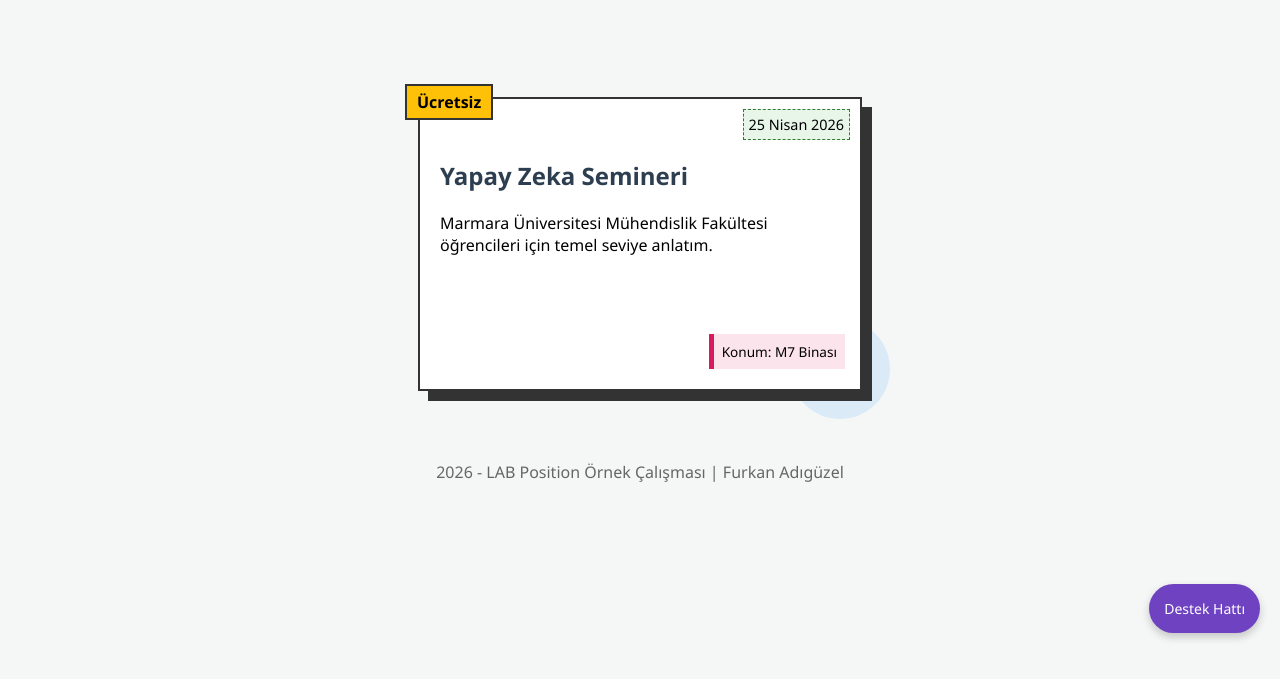
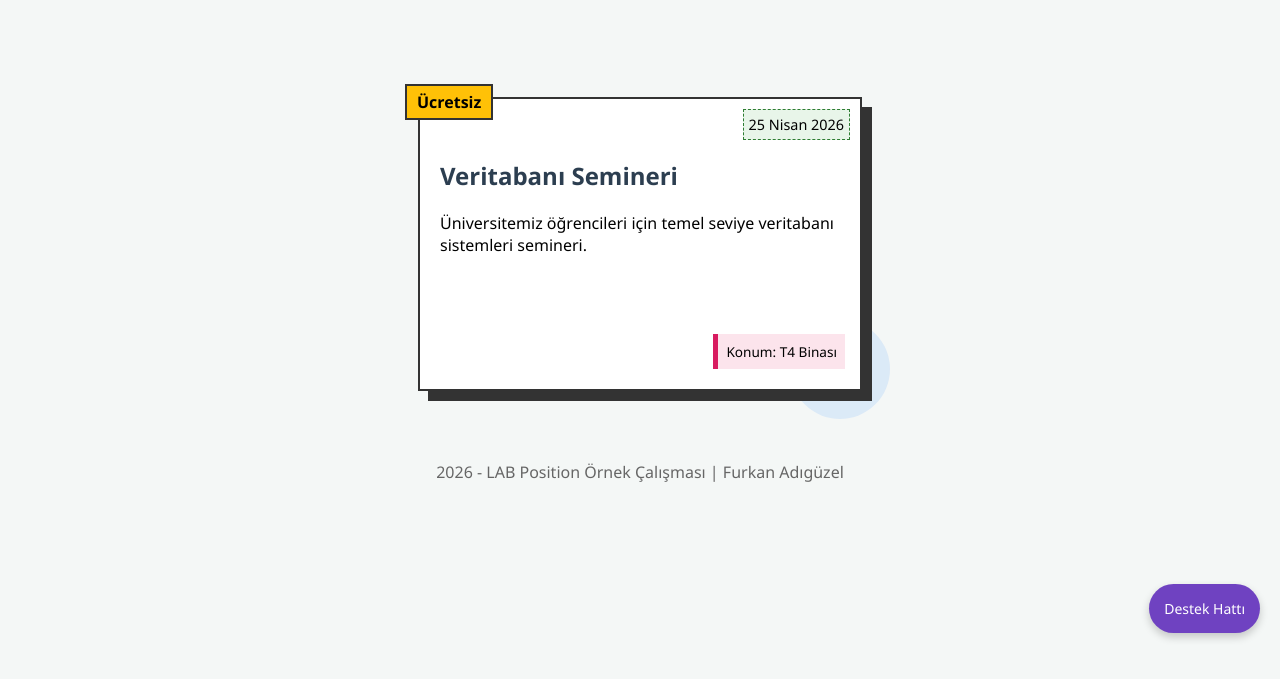
Before and after one commit to caliphos/caliphos.github.io, a plain HTML site: page lab-position.html in a window 1280 px wide. Shown: the part 147-826 px from the top of the page. Drawn offline with Linux system fonts and the light colour scheme.

Commit message:
Update lab-position.html

```diff
--- a/lab-position.html
+++ b/lab-position.html
@@ -149,10 +149,10 @@
         <div class="tag-free">Ücretsiz</div>
         <div class="date-box">25 Nisan 2026</div>
 
-        <h2>Yapay Zeka Semineri</h2>
-        <p>Marmara Üniversitesi Mühendislik Fakültesi öğrencileri için temel seviye anlatım.</p>
+        <h2>Veritabanı Semineri</h2>
+        <p>Üniversitemiz öğrencileri için temel seviye veritabanı sistemleri semineri.</p>
 
-        <div class="location-info">Konum: M7 Binası</div>
+        <div class="location-info">Konum: T4 Binası</div>
 
         <div class="decor-circle"></div>
     </div>
```
